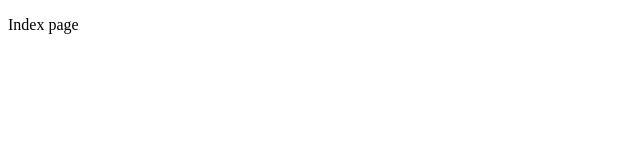
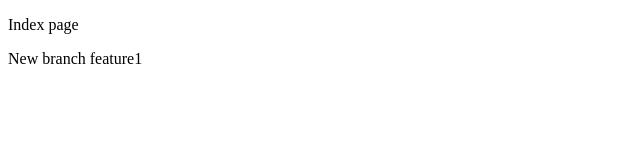
Before and after one commit to tarini-py/localrepo, a plain HTML site: page index.html in a window 1280 px wide. Shown: the whole page, without its empty margins (0-640 px from the left). Drawn offline with Linux system fonts and the light colour scheme.

Commit message:
feature commit

```diff
--- a/index.html
+++ b/index.html
@@ -7,5 +7,6 @@
 </head>
 <body>
     <p>Index page</p>
+    <p>New branch feature1</p>
 </body>
 </html>
```
